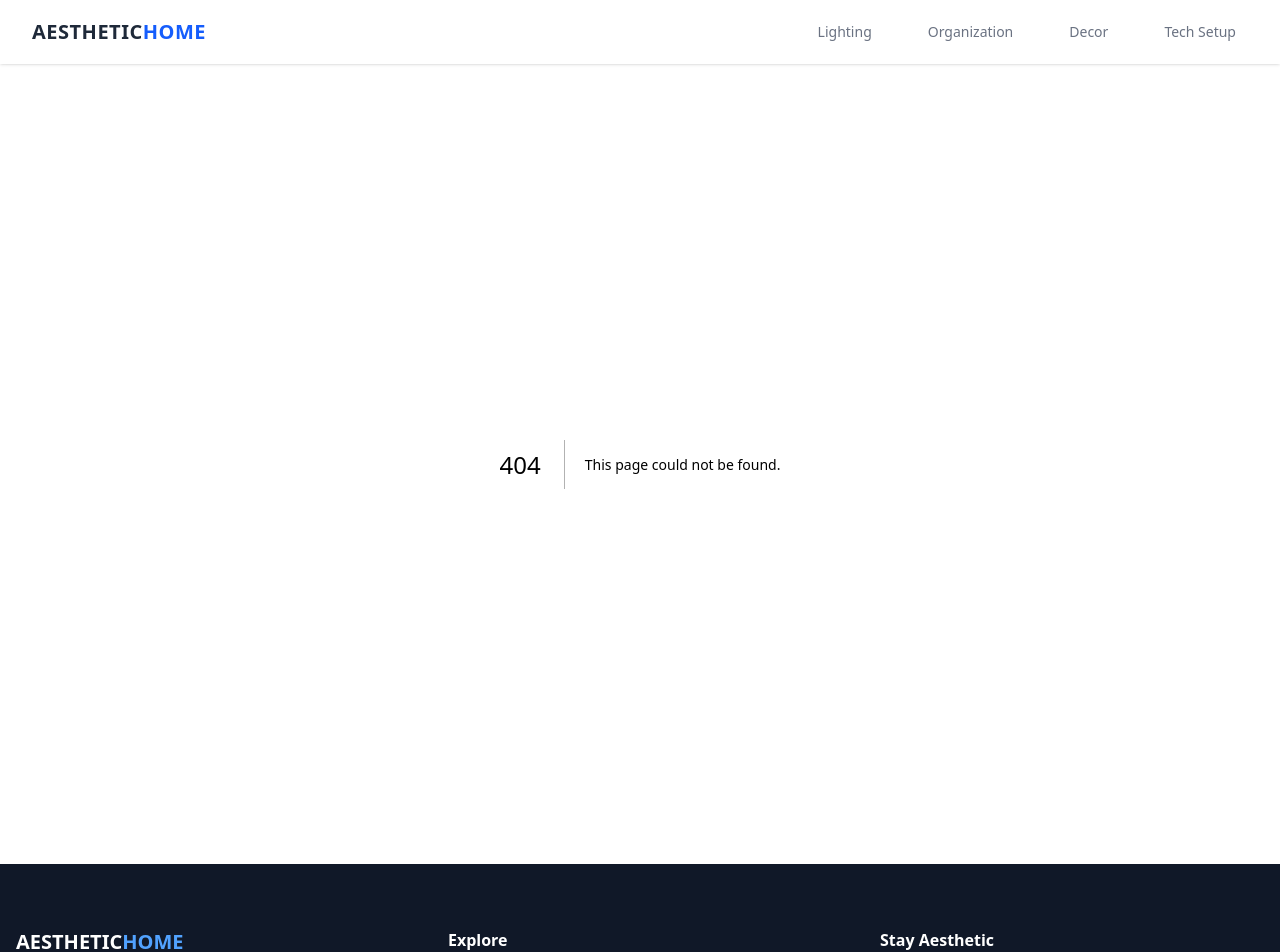
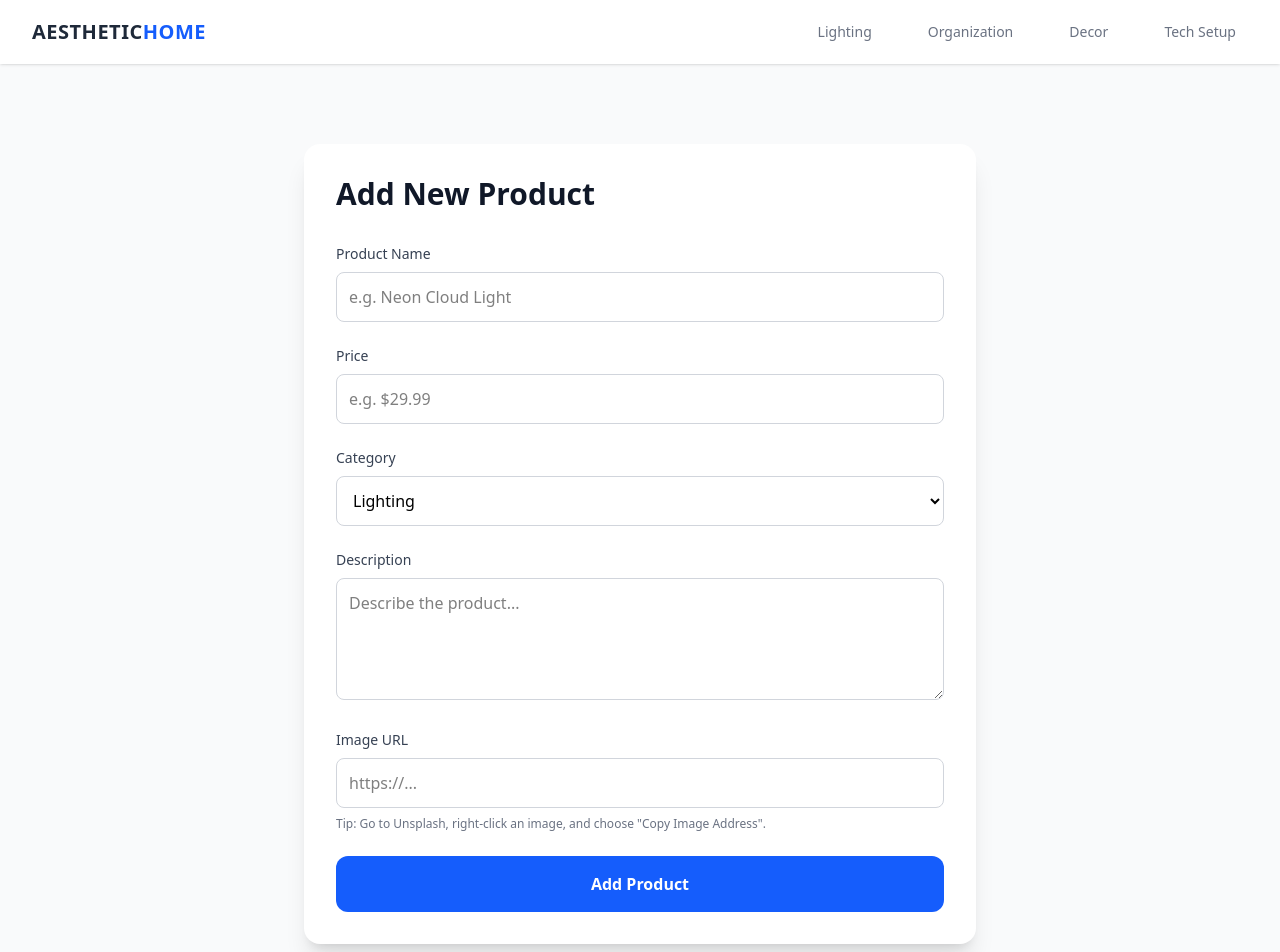
Before and after one commit to Msubhashana/aesthetic-home, a Next.js app: page /admin in a window 1280 px wide. Before the commit this address had no page. Shown: the top 952 px of the page. Built offline with nearby package versions, Linux system fonts and the light colour scheme; no server answers.

Commit message:
Connected to Supabase DB and fixed navigation issues

```diff
--- /dev/null
+++ b/app/admin/page.tsx
@@ -0,0 +1,126 @@
+"use client";
+
+import { useState } from "react";
+import { supabase } from "@/lib/supabaseClient";
+import { useRouter } from "next/navigation";
+
+export default function AdminPage() {
+  const router = useRouter();
+  const [loading, setLoading] = useState(false);
+
+  // Form State
+  const [formData, setFormData] = useState({
+    name: "",
+    price: "",
+    category: "Lighting", // Default value
+    description: "",
+    image: "", // We will paste a URL for now
+  });
+
+  // Handle Input Changes
+  const handleChange = (e: any) => {
+    setFormData({ ...formData, [e.target.name]: e.target.value });
+  };
+
+  // Handle Submit
+  const handleSubmit = async (e: any) => {
+    e.preventDefault();
+    setLoading(true);
+
+    // 1. Send data to Supabase
+    const { error } = await supabase
+      .from('products')
+      .insert([formData]);
+
+    if (error) {
+      alert("Error adding product: " + error.message);
+    } else {
+      alert("Product added successfully!");
+      router.push("/"); // Go back to homepage to see it
+      router.refresh(); // Force refresh the data
+    }
+    setLoading(false);
+  };
+
+  return (
+    <div className="min-h-screen bg-gray-50 py-20 px-4">
+      <div className="max-w-2xl mx-auto bg-white p-8 rounded-2xl shadow-xl">
+        <h1 className="text-3xl font-bold mb-8 text-gray-900">Add New Product</h1>
+
+        <form onSubmit={handleSubmit} className="space-y-6">
+
+          {/* Name */}
+          <div>
+            <label className="block text-sm font-medium text-gray-700 mb-2">Product Name</label>
+            <input
+              name="name" required
+              className="w-full p-3 border border-gray-300 rounded-lg focus:ring-2 focus:ring-blue-500 outline-none"
+              placeholder="e.g. Neon Cloud Light"
+              onChange={handleChange}
+            />
+          </div>
+
+          {/* Price */}
+          <div>
+            <label className="block text-sm font-medium text-gray-700 mb-2">Price</label>
+            <input
+              name="price" required
+              className="w-full p-3 border border-gray-300 rounded-lg outline-none"
+              placeholder="e.g. $29.99"
+              onChange={handleChange}
+            />
+          </div>
+
+          {/* Category */}
+          <div>
+            <label className="block text-sm font-medium text-gray-700 mb-2">Category</label>
+            <select
+              name="category"
+              className="w-full p-3 border border-gray-300 rounded-lg outline-none"
+              onChange={handleChange}
+            >
+              <option value="Lighting">Lighting</option>
+              <option value="Organization">Organization</option>
+              <option value="Decor">Decor</option>
+              <option value="Tech">Tech</option>
+            </select>
+          </div>
+
+          {/* Description */}
+          <div>
+            <label className="block text-sm font-medium text-gray-700 mb-2">Description</label>
+            <textarea
+              name="description" required rows={4}
+              className="w-full p-3 border border-gray-300 rounded-lg outline-none"
+              placeholder="Describe the product..."
+              onChange={handleChange}
+            />
+          </div>
+
+          {/* Image URL */}
+          <div>
+            <label className="block text-sm font-medium text-gray-700 mb-2">Image URL</label>
+            <input
+              name="image" required
+              className="w-full p-3 border border-gray-300 rounded-lg outline-none"
+              placeholder="https://..."
+              onChange={handleChange}
+            />
+            <p className="text-xs text-gray-500 mt-2">
+              Tip: Go to Unsplash, right-click an image, and choose "Copy Image Address".
+            </p>
+          </div>
+
+          {/* Submit Button */}
+          <button
+            type="submit" disabled={loading}
+            className="w-full bg-blue-600 text-white py-4 rounded-xl font-bold hover:bg-blue-700 transition disabled:opacity-50"
+          >
+            {loading ? "Saving..." : "Add Product"}
+          </button>
+
+        </form>
+      </div>
+    </div>
+  );
+}
--- a/app/product/[id]/page.tsx
+++ b/app/product/[id]/page.tsx
@@ -1,69 +1,37 @@
 import Link from "next/link";
 import { notFound } from "next/navigation";
+import { supabase } from "@/lib/supabaseClient";
 
-// Mock Database
-const products = [
-  {
-    id: 1,
-    name: "Sunset Projection Lamp",
-    price: "$24.99",
-    category: "Lighting",
-    description: "Bring the golden hour into your room anytime. 16 color modes with remote control. perfect for TikToks and cozy vibes.",
-    image: "https://images.unsplash.com/photo-1616469829581-73993eb86b02?auto=format&fit=crop&q=80&w=2070"
-  },
-  {
-    id: 2,
-    name: "Acrylic Desk Organizer",
-    price: "$18.50",
-    category: "Organization",
-    description: "Clear, aesthetic storage for your pens, makeup, or tech accessories. Keeps your desk clutter-free and Instagram-ready.",
-    image: "https://images.unsplash.com/photo-1516062423079-7ca13cdc7f5a?q=80&w=2083&auto=format&fit=crop"
-  },
-  {
-    id: 3,
-    name: "Minimalist Ceramic Vase",
-    price: "$32.00",
-    category: "Decor",
-    description: "Handcrafted ceramic vase with a matte finish. The perfect statement piece for dried flowers or pampas grass.",
-    image: "https://images.unsplash.com/photo-1581539250439-c96689b516dd?q=80&w=1965&auto=format&fit=crop"
-  },
-  {
-    id: 4,
-    name: "Mechanical Keyboard 60%",
-    price: "$89.99",
-    category: "Tech",
-    description: "Compact 60% layout with hot-swappable switches. RGB backlighting and premium keycaps for the ultimate typing experience.",
-    image: "https://images.unsplash.com/photo-1595225476474-87563907a212?q=80&w=2071&auto=format&fit=crop"
-  }
-];
-
-// NOTE: We changed the type definition here to use Promise
+// 1. This is a Server Component, so it can talk to the DB directly
 export default async function ProductPage({ params }: { params: Promise<{ id: string }> }) {
 
-  // 1. Await the params to get the ID safely
   const resolvedParams = await params;
-  const productId = parseInt(resolvedParams.id);
+  const productId = resolvedParams.id;
 
-  // 2. Find the product
-  const product = products.find((p) => p.id === productId);
+  // 2. Fetch the specific product from Supabase
+  const { data: product, error } = await supabase
+    .from('products')
+    .select('*')
+    .eq('id', productId) // "eq" means "Equals"
+    .single(); // We expect only one result
 
-  // 3. If no product found, show 404
-  if (!product) {
-    notFound();
+  // 3. Handle errors (Product not found)
+  if (error || !product) {
+    console.error("Error fetching product:", error);
+    return notFound();
   }
 
   return (
     <div className="min-h-screen bg-white">
       <div className="max-w-7xl mx-auto px-4 py-20 sm:px-6 lg:px-8">
 
-        {/* Back Button */}
-        <Link href="/" className="text-gray-500 hover:text-black mb-8 inline-block">
+        <Link href="/#trending" className="text-gray-500 hover:text-black mb-8 inline-block">
           &larr; Back to Home
         </Link>
 
         <div className="grid grid-cols-1 lg:grid-cols-2 gap-16 items-start">
 
-          {/* Left: Image */}
+          {/* Image */}
           <div className="aspect-square rounded-3xl overflow-hidden bg-gray-100 shadow-xl">
             <img
               src={product.image}
@@ -72,7 +40,7 @@ export default async function ProductPage({ params }: { params: Promise<{ id: st
             />
           </div>
 
-          {/* Right: Details */}
+          {/* Details */}
           <div>
             <span className="text-blue-600 font-bold tracking-wider uppercase text-sm">
               {product.category}
@@ -88,7 +56,6 @@ export default async function ProductPage({ params }: { params: Promise<{ id: st
               {product.description}
             </div>
 
-            {/* Buttons */}
             <div className="flex gap-4">
               <button className="flex-1 bg-black text-white px-8 py-4 rounded-full font-bold hover:bg-gray-800 transition transform active:scale-95">
                 Add to Cart
@@ -97,17 +64,6 @@ export default async function ProductPage({ params }: { params: Promise<{ id: st
                 ❤️
               </button>
             </div>
-
-            {/* Trust Badges */}
-            <div className="mt-12 flex gap-6 text-sm text-gray-500 border-t border-gray-100 pt-8">
-              <div className="flex items-center gap-2">
-                <span>🚚 Free Shipping</span>
-              </div>
-              <div className="flex items-center gap-2">
-                <span>🛡️ 1 Year Warranty</span>
-              </div>
-            </div>
-
           </div>
         </div>
       </div>
--- a/components/FeaturedProducts.tsx
+++ b/components/FeaturedProducts.tsx
@@ -1,39 +1,36 @@
 import Link from "next/link";
+import { supabase } from "@/lib/supabaseClient";
 
-const products = [
-  {
-    id: 1,
-    name: "Sunset Projection Lamp",
-    price: "$24.99",
-    category: "Lighting",
-    image: "https://images.unsplash.com/photo-1616469829581-73993eb86b02?auto=format&fit=crop&q=80&w=2070"
-  },
-  {
-    id: 2,
-    name: "Acrylic Desk Organizer",
-    price: "$18.50",
-    category: "Organization",
-    image: "https://images.unsplash.com/photo-1516062423079-7ca13cdc7f5a?q=80&w=2083&auto=format&fit=crop"
-  },
-  {
-    id: 3,
-    name: "Minimalist Ceramic Vase",
-    price: "$32.00",
-    category: "Decor",
-    image: "https://images.unsplash.com/photo-1581539250439-c96689b516dd?q=80&w=1965&auto=format&fit=crop"
-  },
-  {
-    id: 4,
-    name: "Mechanical Keyboard 60%",
-    price: "$89.99",
-    category: "Tech",
-    image: "https://images.unsplash.com/photo-1595225476474-87563907a212?q=80&w=2071&auto=format&fit=crop"
+// 1. Define what a Product looks like (TypeScript Safety)
+interface Product {
+  id: number;
+  name: string;
+  price: string;
+  category: string;
+  image: string;
+}
+
+// 2. Make the component 'async' so it can fetch data
+export default async function FeaturedProducts() {
+
+  // 3. Ask Supabase for the products
+  const { data: products, error } = await supabase
+    .from('products')
+    .select('*')
+    .order('id', { ascending: true }) // Keep them in order
+    .limit(8);
+
+  // Error handling (just in case)
+  if (error) {
+    console.error("Error loading products:", error);
   }
-];
 
-export default function FeaturedProducts() {
+  // Safety check: if data is missing, use empty array
+  const displayProducts = products || [];
+
   return (
-    <section className="py-16 px-4 max-w-7xl mx-auto">
+
+    <section id="trending" className="py-16 px-4 max-w-7xl mx-auto">
       <div className="flex justify-between items-end mb-8">
         <h2 className="text-2xl font-bold text-gray-900">Trending Now</h2>
         <Link href="/products" className="text-blue-600 font-medium hover:underline">
@@ -42,9 +39,9 @@ export default function FeaturedProducts() {
       </div>
 
       <div className="grid grid-cols-2 md:grid-cols-4 gap-6">
-        {products.map((product) => (
+        {displayProducts.map((product) => (
           <Link key={product.id} href={`/product/${product.id}`} className="group">
-            <div className="border border-gray-100 rounded-xl overflow-hidden shadow-sm hover:shadow-md transition-shadow">
+            <div className="border border-gray-100 rounded-xl overflow-hidden shadow-sm hover:shadow-md transition-shadow h-full">
 
               {/* Product Image */}
               <div className="aspect-square relative bg-gray-100 overflow-hidden">
@@ -53,7 +50,6 @@ export default function FeaturedProducts() {
                   alt={product.name}
                   className="object-cover w-full h-full transition-transform duration-300 group-hover:scale-105"
                 />
-                {/* 'New' Badge */}
                 <span className="absolute top-2 left-2 bg-white/90 backdrop-blur px-2 py-1 text-xs font-bold rounded">
                   NEW
                 </span>
--- /dev/null
+++ b/lib/supabaseClient.ts
@@ -0,0 +1,6 @@
+import { createClient } from '@supabase/supabase-js';
+
+const supabaseUrl = process.env.NEXT_PUBLIC_SUPABASE_URL!;
+const supabaseKey = process.env.NEXT_PUBLIC_SUPABASE_ANON_KEY!;
+
+export const supabase = createClient(supabaseUrl, supabaseKey);
--- a/package.json
+++ b/package.json
@@ -9,6 +9,7 @@
     "lint": "eslint"
   },
   "dependencies": {
+    "@supabase/supabase-js": "^2.89.0",
     "next": "16.0.10",
     "react": "19.2.1",
     "react-dom": "19.2.1"
```
Also changed, not shown: 1 other file (tests, documents, lock files or other folders).
